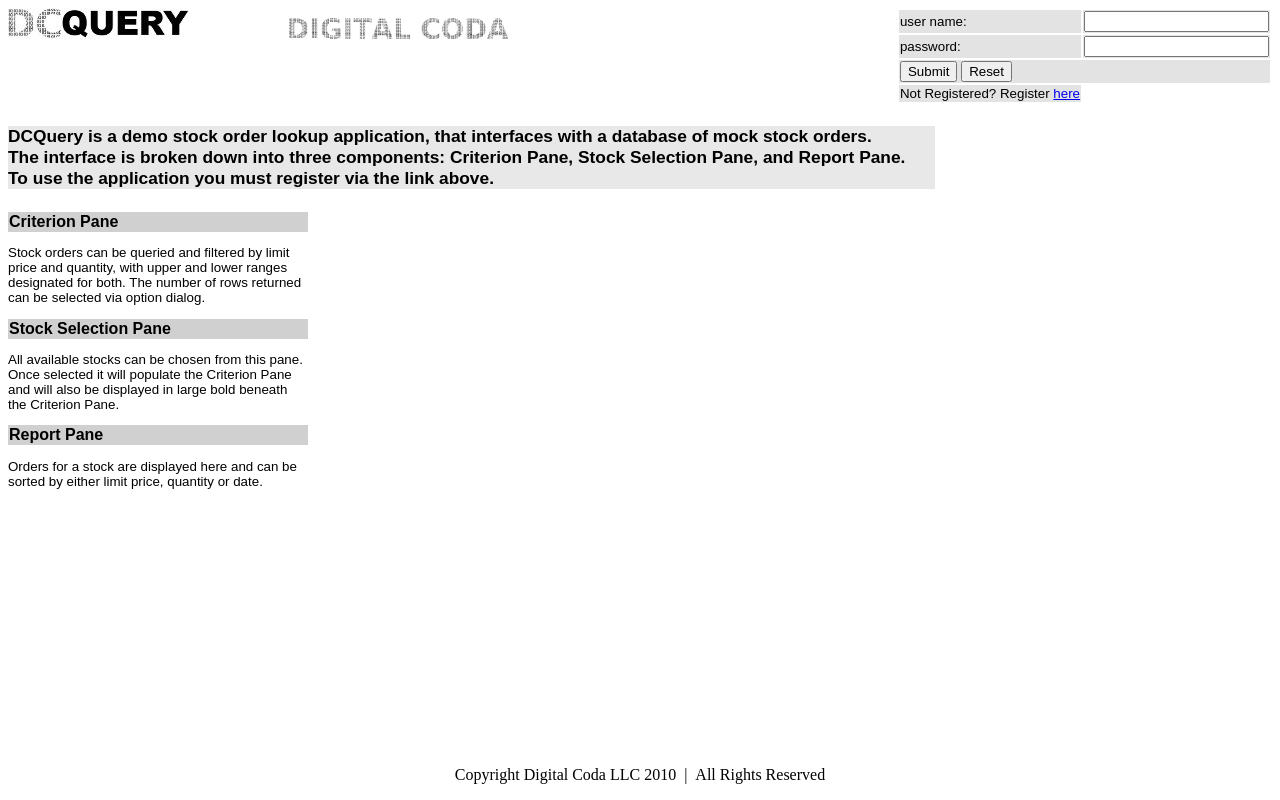
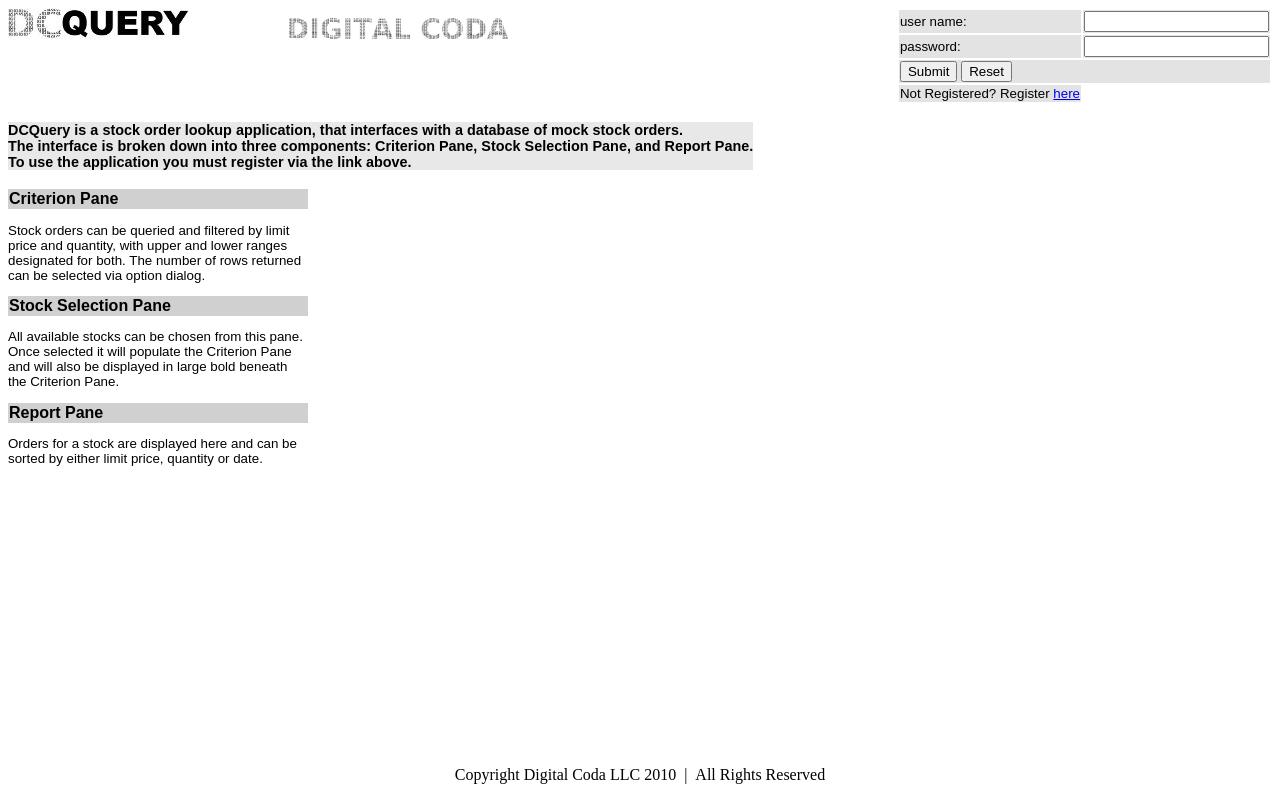
Before and after one commit to letterman11/perlStockWeb, a plain HTML site: page web_src/stockapp.html in a window 1280 px wide. Drawn offline with Linux system fonts and the light colour scheme; files that its build step writes are made by us from their sources; files whose address does not match are found by name.

Commit message:
Mods to get styling correct for div; previous style had erroneous catch all div

```diff
--- a/web_src/stockapp.html
+++ b/web_src/stockapp.html
@@ -98,7 +98,7 @@
 </div>
 
 <div id="stockApp_description">
-   <h4 id="description_header"> DCQuery is a demo stock order lookup application, that interfaces with a database of mock stock orders. <br>
+   <h4 id="description_header"> DCQuery is a stock order lookup application, that interfaces with a database of mock stock orders. <br>
 	The interface is broken down into three components: Criterion Pane, Stock Selection Pane, and Report Pane. <br>
 	To use the application you must register via the link above.
    </h4>
@@ -161,7 +161,6 @@
 -->
 
        <div id="footer">
-         <div style="background-color:black; height:5px;"> </div>
         <p class="foot"> Copyright Digital Coda LLC 2010 &nbsp;| &nbsp;All Rights Reserved </p>
        </div>
 
--- a/web_src/style.css
+++ b/web_src/style.css
@@ -45,13 +45,6 @@ td {
   border:0;
   padding-top:1px;
   float:right;
-}
-
-div {
-  display:block;
-  position:relative;
-  float:left;
-  border-style:none;
 }
 
 #main {
@@ -111,6 +104,7 @@ clear: left;
 }
 
 .help_description_container {
+	float:left;
 	margin-right:15px;
 	width:300px;
 }
@@ -124,13 +118,12 @@ clear: left;
 	margin:0px;
 	padding:1px;
 	background-color:#D0D0D0;
-/*	border:solid black 1px; */
 }
 
 h4#description_header {
-	font-size: 13pt;
+	font-size:0.9em;
+	display:inline-block;
 	background-color:#E8E8E8;
-
 }
 
 .help_description p {
@@ -139,12 +132,14 @@ h4#description_header {
 }
 
 #small_help_pane {
+	float:left;
 	height:260px;
 	width:612px;
 	background: url(/gen_rsrc/DCQUERY_SNAP1_COMMENT_612_260.gif) no-repeat;
 }
 
 #large_help_pane {
+	float:left;
 	height:349px;
 	width:845px;
 	background: url(/gen_rsrc/DCQUERY_SNAP1_COMMENT_845_349.gif) no-repeat;
```
